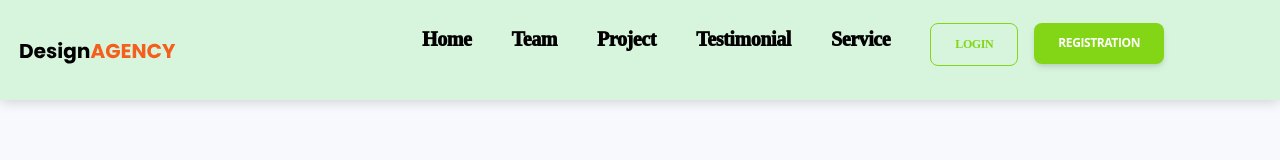
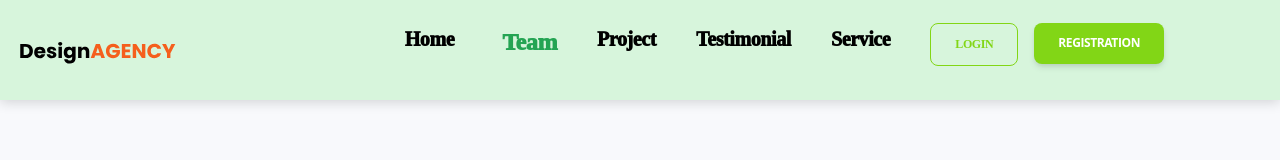
Before and after one commit to enam73209/React-PortFolio_Project, a React (Vite) app: page /team in a window 1280 px wide. Shown: the top 160 px of the page. Built offline with nearby package versions, Linux system fonts and the light colour scheme.

Commit message:
active page navbar done

```diff
--- a/index.html
+++ b/index.html
@@ -3,9 +3,8 @@
   <head>
     <script src="https://ajax.googleapis.com/ajax/libs/webfont/1.6.26/webfont.js"></script>
     <meta charset="UTF-8" />
-    <link rel="icon" type="image/svg+xml" href="/vite.svg" />
     <meta name="viewport" content="width=device-width, initial-scale=1.0" />
-    <title>Vite + React</title>
+    <title>Portfolio</title>
   </head>
   <body>
     <div id="root"></div>
--- a/src/assets/css/style.css
+++ b/src/assets/css/style.css
@@ -3,6 +3,7 @@
     padding: 5px 100px 0 20px ;
     background: linear-gradient(180deg, #D7F5DC 0%, #D7F5DC 100%);
 }
+
 
 .my-navbar-toggle {
     /* Add styles to modify the appearance of the Navbar.Toggle button */
@@ -36,10 +37,16 @@
     padding-left: 2em;
     color: rgba(0, 0, 0, 1);
     margin-left: 0;
+}
+
+.activeLink {
+    font-weight: 3000;
+    font-size: 24px;
+    color: rgb(36, 164, 83);/* Change the color to your preference */
+
+}
 
 
-
-}
 
 .footer{
     width: Auto;
--- a/src/component/Header.jsx
+++ b/src/component/Header.jsx
@@ -3,13 +3,18 @@ import Container from 'react-bootstrap/Container';
 import Nav from 'react-bootstrap/Nav';
 import Navbar from 'react-bootstrap/Navbar';
 import NavDropdown from 'react-bootstrap/NavDropdown';
-import {NavLink} from "react-router-dom";
+import {NavLink, useLocation} from "react-router-dom";
 import { GoogleFonts } from 'google-fonts';
 import {Col} from "react-bootstrap";
 import Logo from '/DesignAGENCY.svg'
 
 
 const Header = () => {
+    const location = useLocation();
+    const isActive = (path) => {
+        // Check if the current location matches the given path
+        return location.pathname === path ? 'activeLink' : '';
+    };
     return (
         <div className="row">
             <Navbar className="MyNavbar" bg="" expand="lg" variant="dark" fixed="top"  style={{ zIndex: 1000 , minHeight: '100px' }}>
@@ -27,11 +32,11 @@ const Header = () => {
                 <Navbar.Toggle className="my-navbar-toggle" aria-controls="basic-navbar-nav" />
                 <Navbar.Collapse id="basic-navbar-nav">
                     <Nav className=" NavMenuItems w-100 justify-content-end">
-                        <NavLink className="NavItems" to="/">Home</NavLink>
-                        <NavLink className="NavItems" to="/team">Team</NavLink>
-                        <NavLink className="NavItems" to="/project">Project</NavLink>
-                        <NavLink className="NavItems" to="/testimonial">Testimonial</NavLink>
-                        <NavLink className="NavItems" to="/service">Service</NavLink>
+                        <NavLink    className={`NavItems ${isActive('/')}`} to="/">Home</NavLink>
+                        <NavLink className={`NavItems ${isActive('/team')}`} to="/team">Team</NavLink>
+                        <NavLink className={`NavItems ${isActive('/project')}`}  to="/project">Project</NavLink>
+                        <NavLink className={`NavItems ${isActive('/testimonial')}`}  to="/testimonial">Testimonial</NavLink>
+                        <NavLink className={`NavItems ${isActive('/service')}`}  to="/service">Service</NavLink>
 
                         <NavLink className="NavItems" to="/login">
                             <button className="me-3 btn btn-outline-success">Login</button>
```
